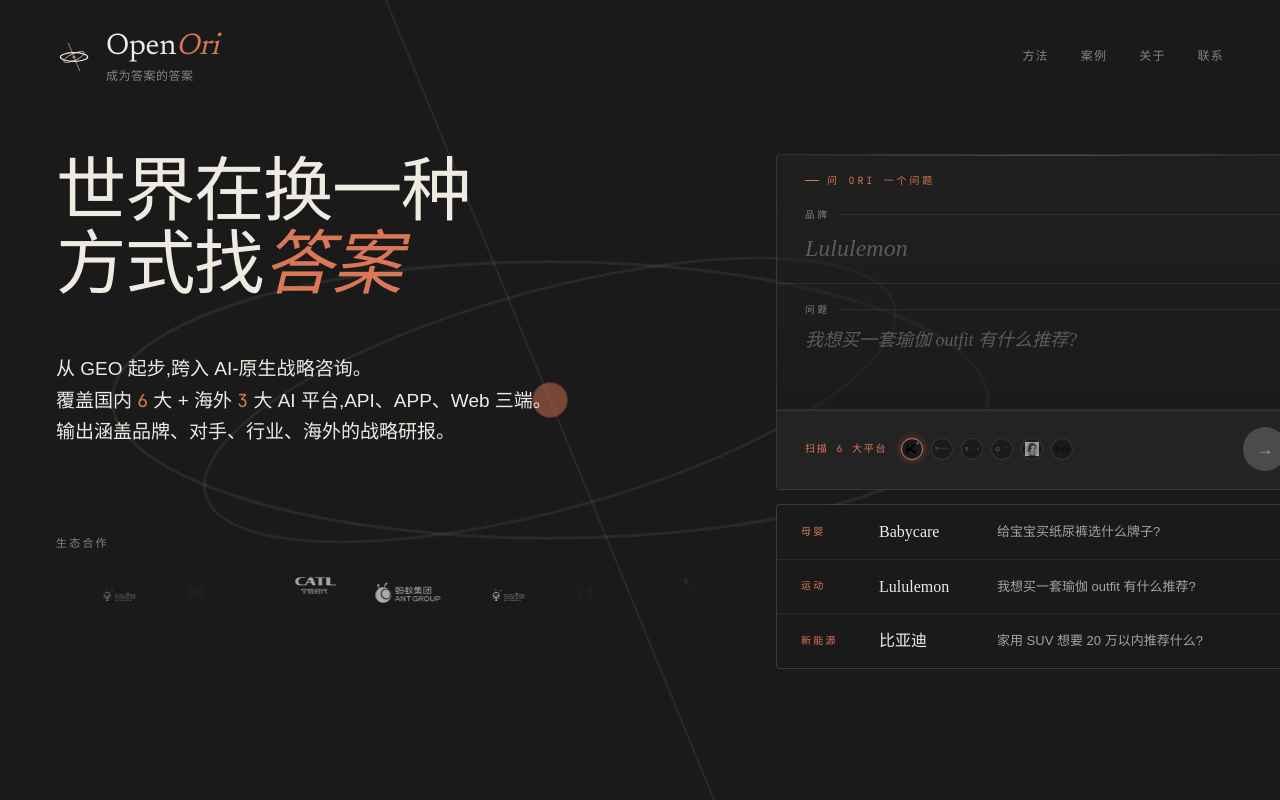
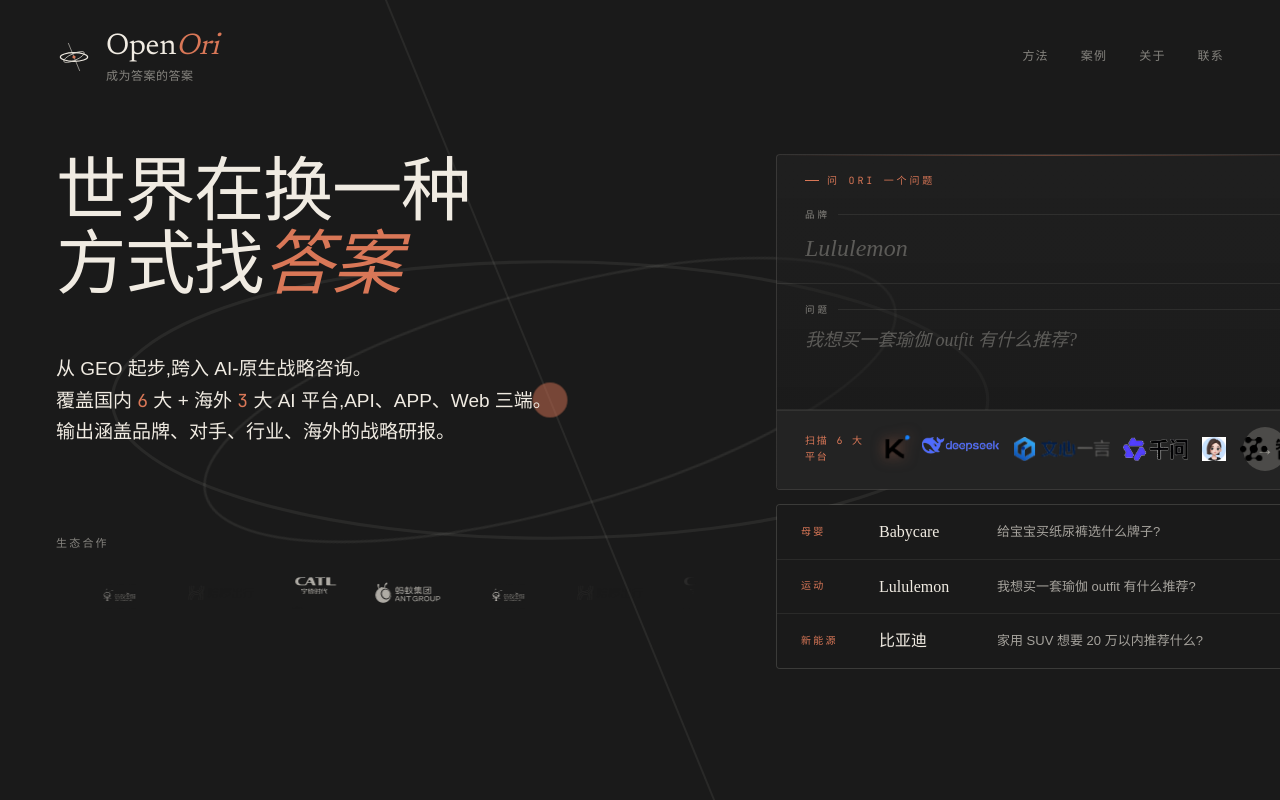
Before and after one commit to Steve7818/openori-web, a Next.js app: page / in a window 1280 px wide. Built offline with nearby package versions, Linux system fonts and the light colour scheme; no server answers.

Commit message:
fix(visual): unwrap AI logos + v3 partner logo brightness
- AskBox: remove circle wrapper, direct 24px logo display
- scanRotate: transform scale(1.15) + drop-shadow instead of border
- gap: 8px → 14px for better spacing
- Trust: v3 partner logos with normalized brightness

```diff
--- a/components/hero/AskBox.module.css
+++ b/components/hero/AskBox.module.css
@@ -162,50 +162,32 @@
 
 .platformLogos {
   display: flex;
-  gap: 8px;
+  gap: 14px;
 }
 
 .platformLogo {
-  width: 22px;
-  height: 22px;
-  border-radius: 50%;
-  background: var(--ink, #1a1a1a);
-  border: 1px solid var(--light-12, rgba(240, 235, 226, 0.12));
   display: flex;
   align-items: center;
   justify-content: center;
   flex-shrink: 0;
-  overflow: hidden;
   animation: scanRotate 4.8s infinite;
 }
 
 .platformLogo img {
-  max-width: 14px;
-  max-height: 14px;
+  height: 24px;
+  width: auto;
   object-fit: contain;
-  animation: scanLogoBright 4.8s infinite;
   animation-delay: inherit;
 }
 
 @keyframes scanRotate {
   0%, 13.33% {
-    border-color: var(--ember, #d97757);
-    box-shadow: 0 0 8px rgba(217, 119, 87, 0.4);
+    transform: scale(1.15);
+    filter: drop-shadow(0 0 6px rgba(217, 119, 87, 0.5));
   }
   16.67%, 100% {
-    border-color: var(--light-12, rgba(240, 235, 226, 0.12));
-    box-shadow: none;
-  }
-}
-
-@keyframes scanLogoBright {
-  0%, 13.33% {
-    filter: grayscale(0);
-    opacity: 1;
-  }
-  16.67%, 100% {
-    filter: grayscale(1);
-    opacity: 0.6;
+    transform: scale(1);
+    filter: drop-shadow(0 0 0 transparent);
   }
 }
 
```
